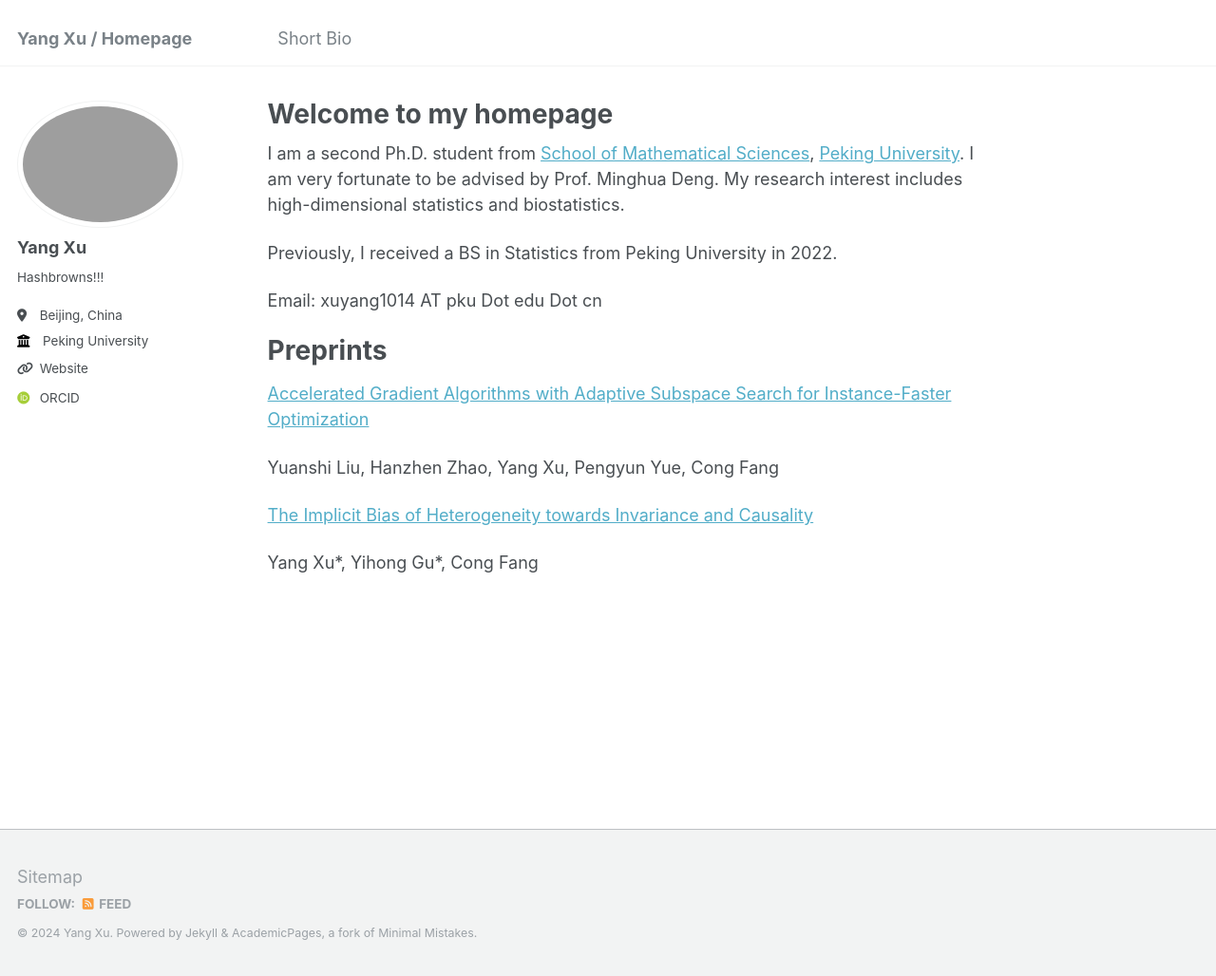
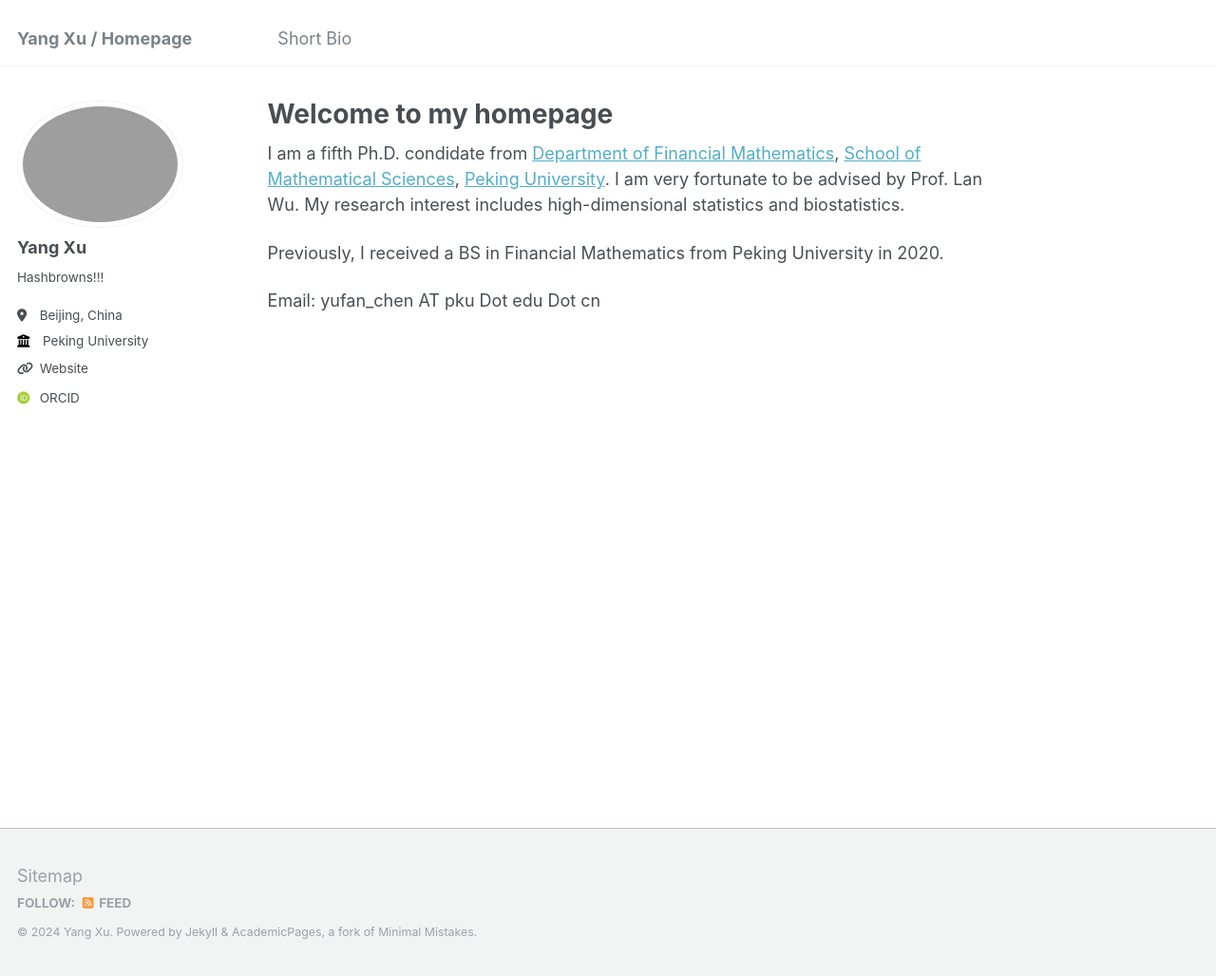
Before and after one commit to YuwanIvan/yuwanivan.github.io, a Jekyll site: the page built from _pages/about.md, in a window 1280 px wide and 1028 px high. Shown: the whole window at 95% size. Built offline with Jekyll 4.4.1, drawn with Linux system fonts in a browser that asks for light colours; some web fonts are replaced.

Commit message:
update about

```diff
--- a/_pages/about.md
+++ b/_pages/about.md
@@ -7,18 +7,8 @@ redirect_from:
   - /about.html
 ---
 
-I am a second Ph.D. student from [School of Mathematical Sciences](https://math.pku.edu.cn), [Peking University](https://pku.edu.cn). I am very fortunate to be advised by Prof. Minghua Deng. My research interest includes high-dimensional statistics and biostatistics.
+I am a fifth Ph.D. condidate from [Department of Financial Mathematics](https://www.math.pku.edu.cn/finance/), [School of Mathematical Sciences](https://math.pku.edu.cn), [Peking University](https://pku.edu.cn). I am very fortunate to be advised by Prof. Lan Wu. My research interest includes high-dimensional statistics and biostatistics.
 
-Previously, I received a BS in Statistics from Peking University in 2022.
+Previously, I received a BS in Financial Mathematics from Peking University in 2020.
 
-Email: xuyang1014 AT pku Dot edu Dot cn
-
-
-# Preprints
-[Accelerated Gradient Algorithms with Adaptive Subspace Search for Instance-Faster Optimization](https://arxiv.org/abs/2312.03218)
-
-Yuanshi Liu, Hanzhen Zhao, Yang Xu, Pengyun Yue, Cong Fang
-
-[The Implicit Bias of Heterogeneity towards Invariance and Causality](https://arxiv.org/abs/2403.01420)
-
-Yang Xu\*, Yihong Gu\*, Cong Fang
+Email: yufan_chen AT pku Dot edu Dot cn
```
